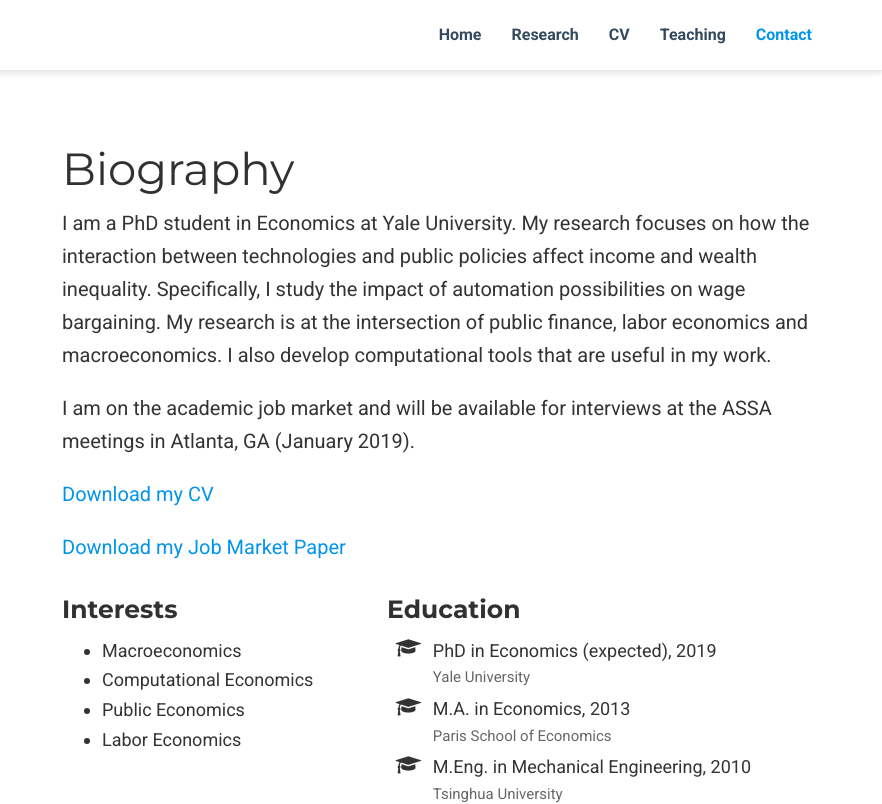
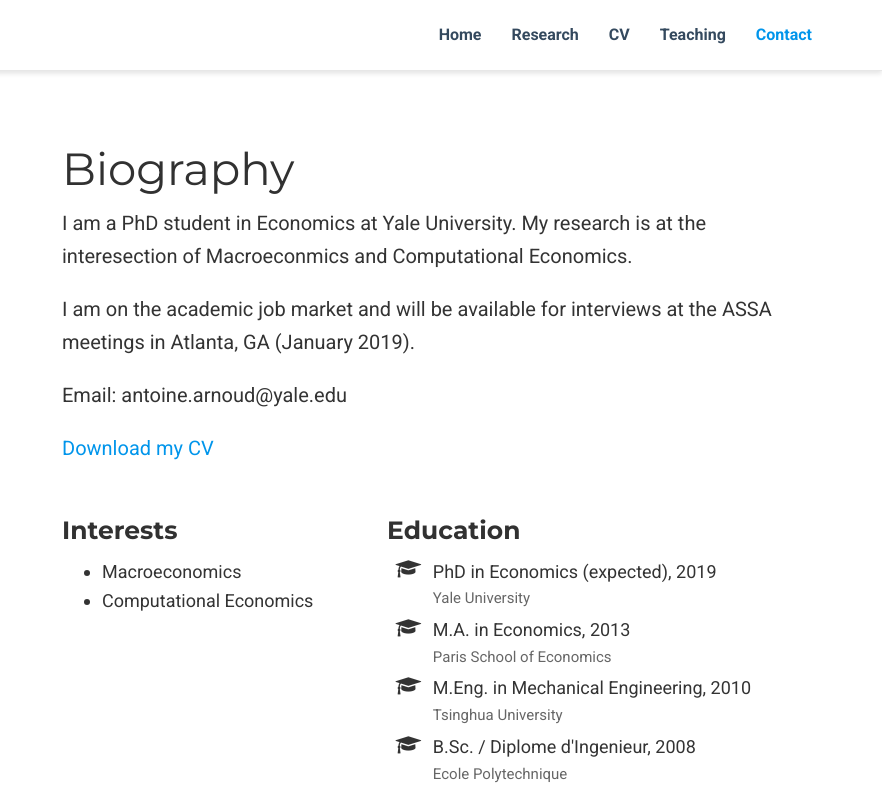
Before and after one commit to antoinearnoud/antoinearnoud.github.io, a plain HTML site: page index.html in a window 1280 px wide. Shown: the top 804 px of the page, 398-1280 px from the left. Drawn offline with nearby package versions, Linux system fonts and the light colour scheme; some packages are replaced by stand-ins of ours; some icons are missing.

Commit message:
building website

```diff
--- a/index.html
+++ b/index.html
@@ -237,15 +237,14 @@
 
 <h1 id="biography">Biography</h1>
 
-<p>I am a PhD student in Economics at Yale University. My research focuses on how the interaction between technologies and public policies affect income and wealth inequality. Specifically, I study the impact of  automation possibilities on wage bargaining. My research is at the intersection of public finance, labor economics and macroeconomics. I also develop computational tools that are useful in my work.</p>
+<p>I am a PhD student in Economics at Yale University. My research is at the interesection of Macroeconmics and Computational Economics.</p>
 
 <p>I am on the academic job market and will be available for interviews at the ASSA meetings in Atlanta, GA (January 2019).</p>
 
+<p>Email: antoine.arnoud@yale.edu</p>
+
 <p><a href="https://antoinearnoud.github.io/files/cv.pdf"/>Download my CV</a>
  <br></p>
-
-<a href="https://antoinearnoud.github.io/files/jmp.pdf"/>Download my Job Market Paper</a>
-
 
 
     <div class="row">
@@ -258,10 +257,6 @@
           <li>Macroeconomics</li>
 
           <li>Computational Economics</li>
-
-          <li>Public Economics</li>
-
-          <li>Labor Economics</li>
 
         </ul>
       </div>
@@ -590,7 +585,7 @@
     <ul>
 <li>Introductory Macroeconomics, Teaching Assistnat to Prof. Ray Fair, Fall 2017<br /></li>
 <li>Introductory Macroeconomics, Teaching Assistant to Prof. Aleh Tsyvinski, Spring 2015, Spring 2016</li>
-<li>Intermediate Macroeconomics, Teachong Assistant to Prof.  Michael Peters, Fall 2016</li>
+<li>Intermediate Macroeconomics, Teaching Assistant to Prof.  Michael Peters, Fall 2016</li>
 <li>Debates in Macroeconomics, Teaching Assistant to Profs. Stephen Roach and Aleh Tsyvinski, Fall 2014</li>
 </ul>
 
```
